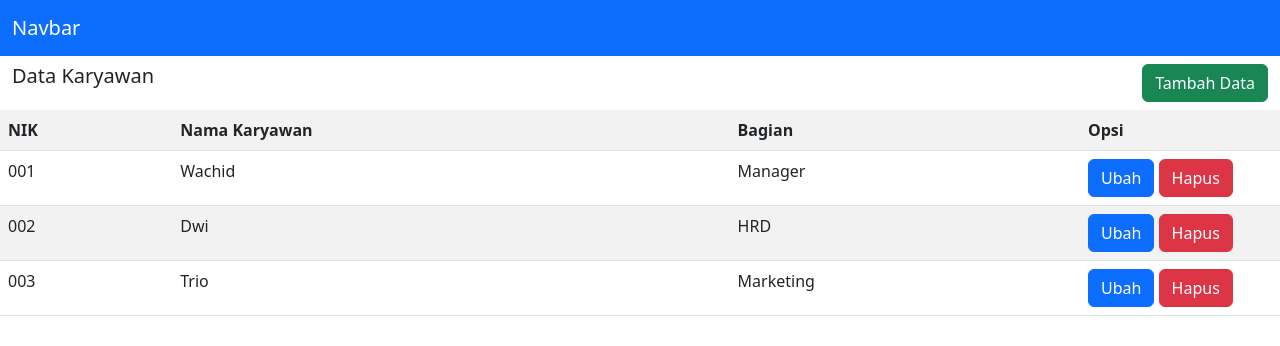
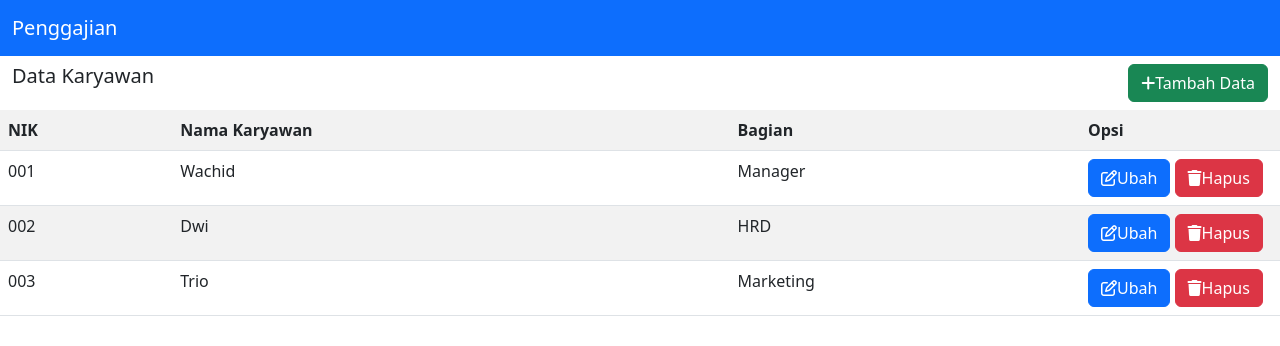
Before and after one commit to GustiMuhammadElRoyan/Praktikum_web1_Sesi4, a plain HTML site: page index.html in a window 1280 px wide. Drawn offline with nearby package versions, Linux system fonts and the light colour scheme.

Commit message:
Fontawesome

```diff
--- a/index.html
+++ b/index.html
@@ -5,11 +5,12 @@
     <meta name="viewport" content="width=device-width, initial-scale=1">
     <title>Belajar Bootstrap </title>
     <link href="https://cdn.jsdelivr.net/npm/bootstrap@5.2.3/dist/css/bootstrap.min.css" rel="stylesheet" integrity="sha384-rbsA2VBKQhggwzxH7pPCaAqO46MgnOM80zW1RWuH61DGLwZJEdK2Kadq2F9CUG65" crossorigin="anonymous">
+    <link rel="stylesheet" href="https://cdnjs.cloudflare.com/ajax/libs/font-awesome/6.2.1/css/all.min.css">
   </head>
   <body>
       <nav class="navbar bg-primary navbar-dark">
           <div class="container-fluid">
-              <a class="navbar-brand" href="#">Navbar</a>
+              <a class="navbar-brand" href="#">Penggajian</a>
           </div>
       </nav>
       <div class="container-fluid">
@@ -18,7 +19,7 @@
                 <h5>Data Karyawan</h5>
             </div>
             <div class="col-md-6">
-        <button class="btn btn-success float-end" >Tambah Data</button>
+        <button class="btn btn-success float-end"><i class="fa-solid fa-plus"></i>Tambah Data</button>
             </div>
         </div>
       </div>
@@ -34,8 +35,8 @@
                 <td>Wachid</td>
                 <td>Manager</td>
                 <td>
-                    <button class="btn btn-primary">Ubah</button>
-                    <button class="btn btn-danger">Hapus</button>
+                    <button class="btn btn-primary"><i class="fa-regular fa-pen-to-square"></i>Ubah</button>
+                    <button class="btn btn-danger"><i class="fa-solid fa-trash"></i>Hapus</button>
                 </td>
             </tr>
             <tr>
@@ -43,8 +44,8 @@
                 <td>Dwi</td>
                 <td>HRD</td>
                 <td>
-                    <button class="btn btn-primary">Ubah</button>
-                    <button class="btn btn-danger">Hapus</button>
+                    <button class="btn btn-primary"><i class="fa-regular fa-pen-to-square"></i>Ubah</button>
+                    <button class="btn btn-danger"><i class="fa-solid fa-trash"></i>Hapus</button>
                 </td>
             </tr>
 
@@ -53,8 +54,8 @@
                 <td>Trio</td>
                 <td>Marketing</td>
                 <td>
-                    <button class="btn btn-primary">Ubah</button>
-                    <button class="btn btn-danger">Hapus</button>
+                    <button class="btn btn-primary"><i class="fa-regular fa-pen-to-square"></i>Ubah</button>
+                    <button class="btn btn-danger"><i class="fa-solid fa-trash"></i>Hapus</button>
                 </td>
             </tr>
         </table>
```
